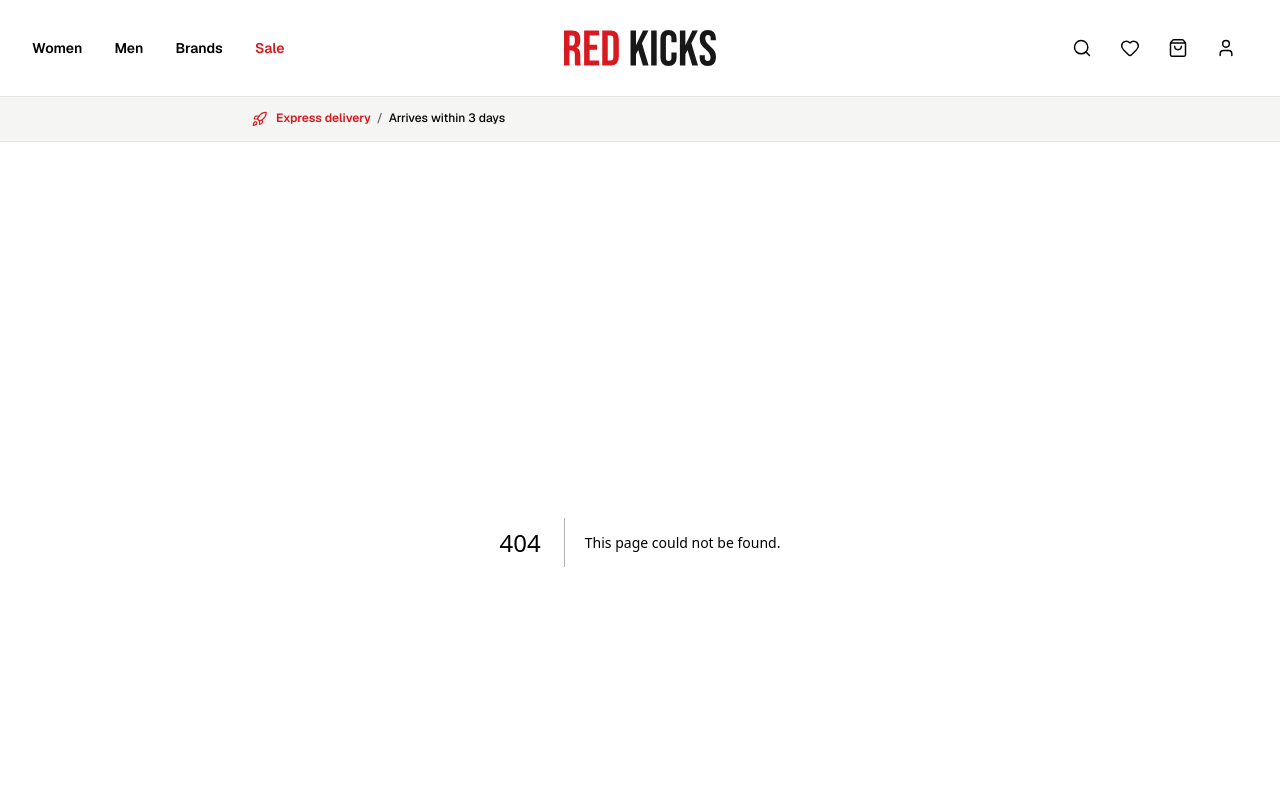
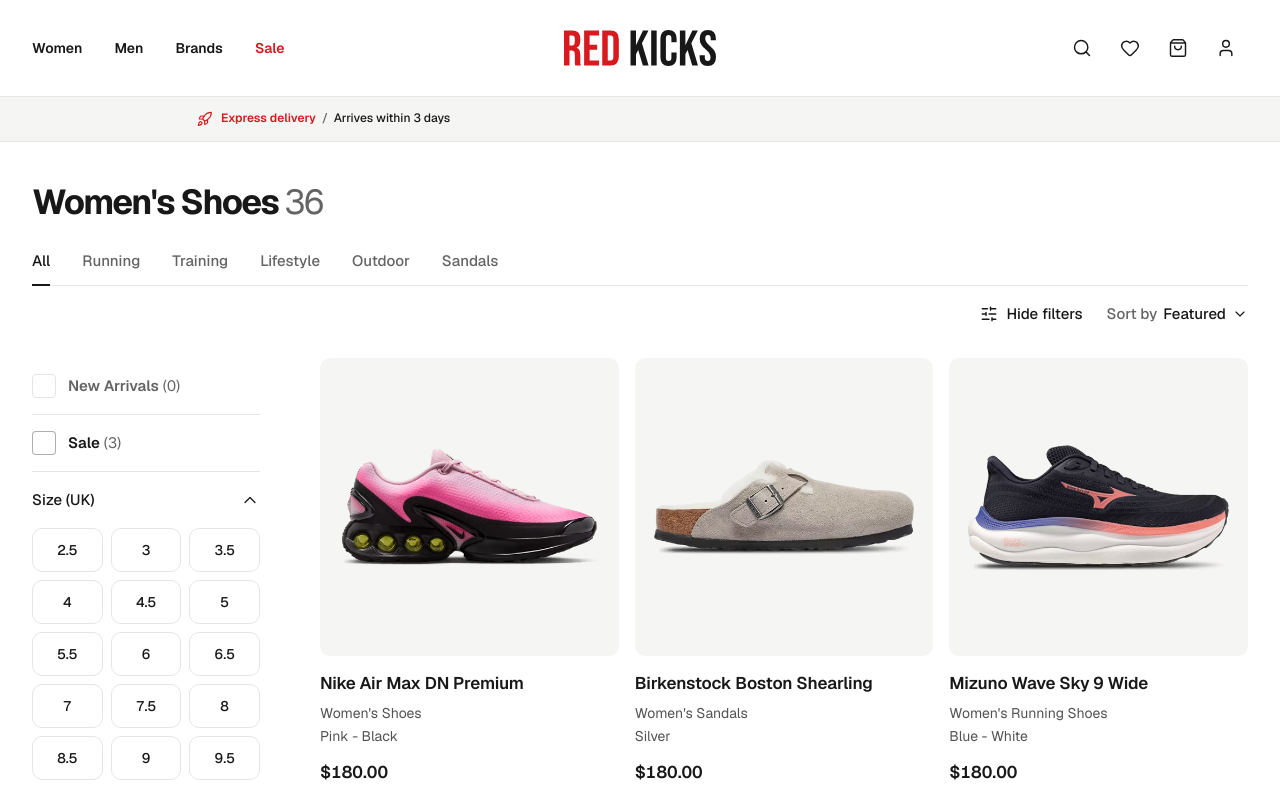
Before and after one commit to MeiadMajzoubi/kicks-store-, a Next.js app: page /women in a window 1280 px wide. Before the commit this address had no page. Shown: the top 787 px of the page. Built offline with nearby package versions, Linux system fonts and the light colour scheme.

Commit message:
feat: add women's shoes page

```diff
--- /dev/null
+++ b/app/women/page.tsx
@@ -0,0 +1,27 @@
+import type { Metadata } from "next";
+import { mockProducts } from "@/data/mockProducts";
+import { applyFilters, facetOptions, parseFilters } from "@/lib/catalog";
+import ProductListing from "../components/listing/ProductListing";
+
+export const metadata: Metadata = {
+  title: "Women's Shoes",
+  description: "Shop women's running, training, lifestyle and outdoor shoes and sandals at Red Kicks.",
+};
+
+const womenProducts = mockProducts.filter((product) => product.gender === "women");
+const facets = facetOptions(womenProducts);
+
+export default async function WomenPage({ searchParams }: PageProps<"/women">) {
+  const filters = parseFilters(await searchParams);
+  const results = applyFilters(womenProducts, filters);
+
+  return (
+    <ProductListing
+      gender="women"
+      basePath="/women"
+      filters={filters}
+      results={results}
+      facets={facets}
+    />
+  );
+}
```
